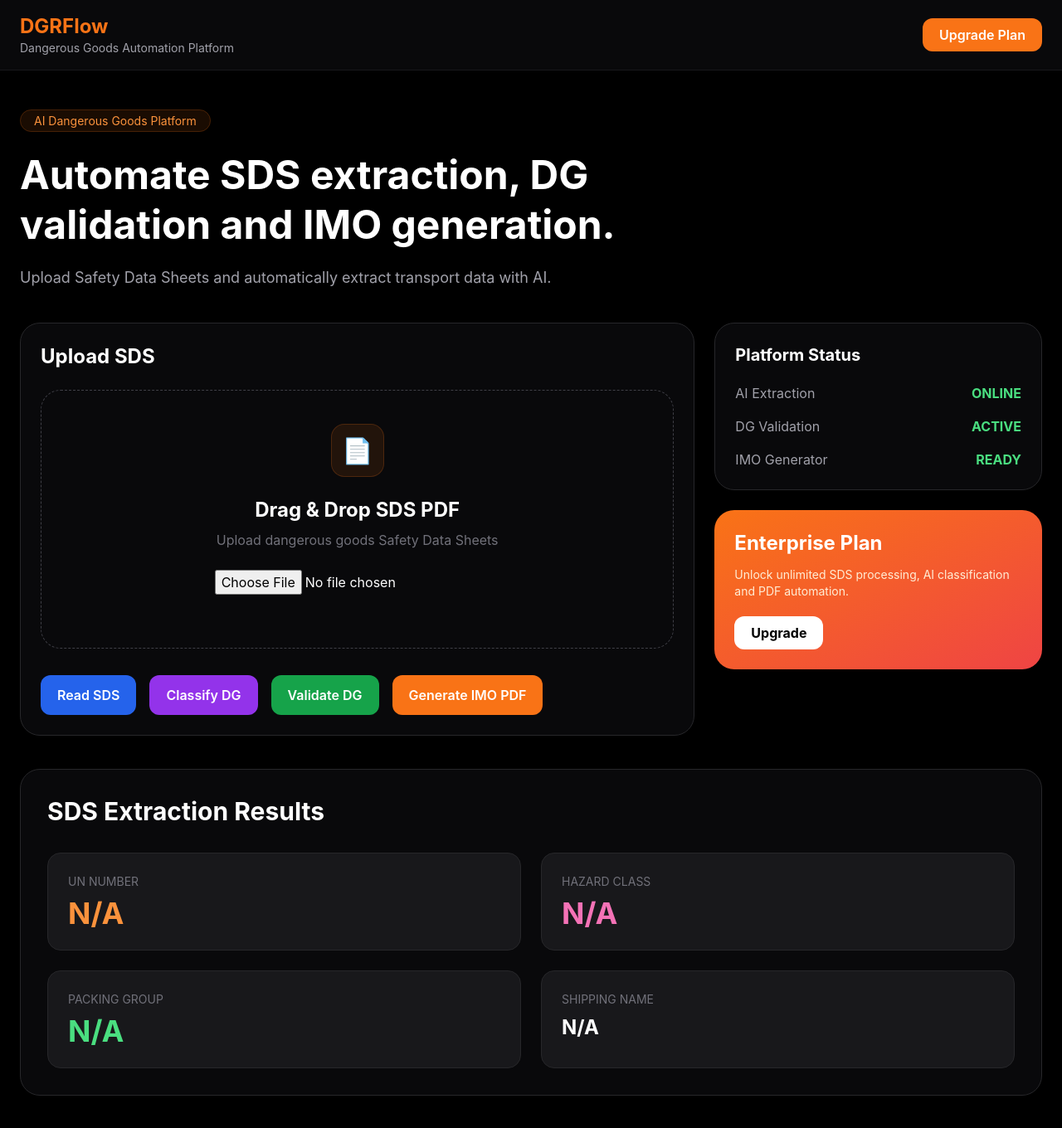
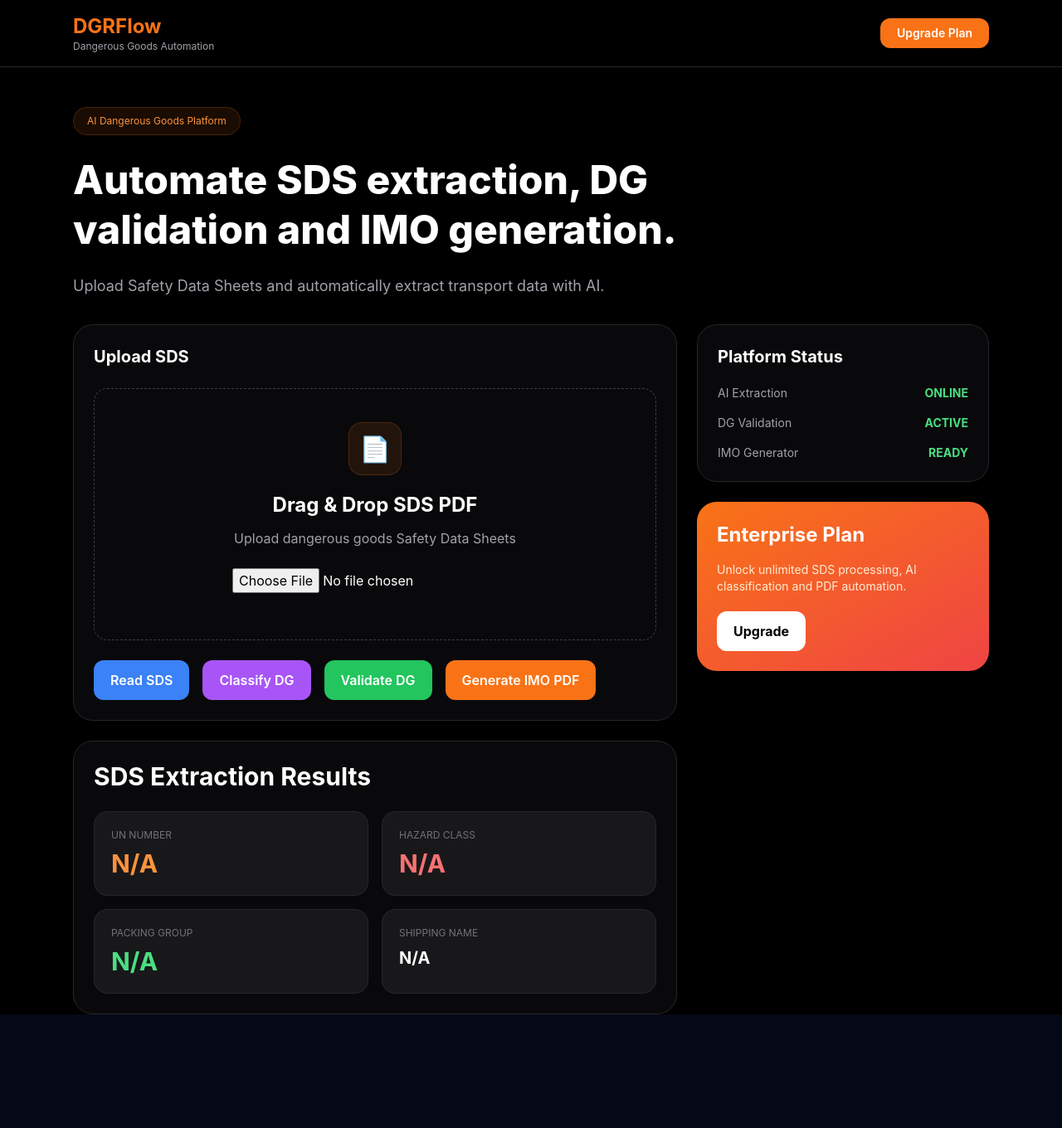
Before and after one commit to amardeus02-sudo/dgrflow, a Next.js app: page /dashboard in a window 1280 px wide. Shown: the top 1360 px of the page at 83% size. After the commit the page ends 1223 px from the top, so only its background shows below. Built offline with nearby package versions, Linux system fonts and the light colour scheme.

Commit message:
Update dashboard.js

```diff
--- a/pages/dashboard.js
+++ b/pages/dashboard.js
@@ -1,173 +1,184 @@
 import { useState } from "react";
 
 export default function Dashboard() {
-  const [file, setFile] = useState(null);
-  const [sdsText, setSdsText] = useState("");
-  const [classification, setClassification] = useState(null);
-  const [validation, setValidation] = useState(null);
+  const [selectedFile, setSelectedFile] = useState(null);
   const [loading, setLoading] = useState(false);
 
+  const [sdsData, setSdsData] = useState(null);
+
+  const [extractionResult, setExtractionResult] = useState({
+    unNumber: "N/A",
+    hazardClass: "N/A",
+    packingGroup: "N/A",
+    shippingName: "N/A",
+    marinePollutant: "N/A",
+    tunnelCode: "N/A",
+  });
+
+  const [classificationResult, setClassificationResult] = useState(null);
+
+  const [validationResult, setValidationResult] = useState(null);
+
   const handleFileChange = (e) => {
-    setFile(e.target.files[0]);
+    const file = e.target.files[0];
+
+    if (!file) return;
+
+    setSelectedFile(file);
   };
 
-  // =========================
-  // READ SDS
-  // =========================
   const handleReadSDS = async () => {
-    if (!file) {
-      alert("Upload SDS first");
+    if (!selectedFile) {
+      alert("Please upload an SDS PDF first.");
       return;
     }
 
-    try {
     setLoading(true);
 
+    try {
       const formData = new FormData();
-      formData.append("file", file);
 
-      const res = await fetch("/api/read-sds", {
+      formData.append("file", selectedFile);
+
+      const response = await fetch("/api/read-sds", {
         method: "POST",
         body: formData,
       });
 
-      const data = await res.json();
+      const data = await response.json();
 
-      if (!data.success) {
-        alert(data.error || "Read SDS failed");
-        return;
+      console.log("READ SDS RESPONSE:", data);
+
+      if (!response.ok) {
+        throw new Error(data.error || "Failed to read SDS");
       }
 
-      setSdsText(data.text);
+      setSdsData(data);
 
-      alert("SDS extracted successfully");
+      setExtractionResult({
+        unNumber: data.un_number || "N/A",
+        hazardClass: data.hazard_class || "N/A",
+        packingGroup: data.packing_group || "N/A",
+        shippingName: data.shipping_name || "N/A",
+        marinePollutant: data.marine_pollutant || "No",
+        tunnelCode: data.tunnel_code || "N/A",
+      });
+
+      alert("SDS extracted successfully!");
     } catch (error) {
       console.error(error);
-      alert("Read SDS error");
+      alert("SDS extraction failed");
     } finally {
       setLoading(false);
     }
   };
 
-  // =========================
-  // CLASSIFY DG
-  // =========================
-  const handleClassify = async () => {
-    if (!sdsText) {
-      alert("Read SDS first");
+  const handleClassifyDG = async () => {
+    if (!sdsData) {
+      alert("Please read the SDS first.");
       return;
     }
 
-    try {
     setLoading(true);
 
-      const res = await fetch("/api/classify", {
+    try {
+      const response = await fetch("/api/classify", {
+        method: "POST",
+        headers: {
+          "Content-Type": "application/json",
+        },
+        body: JSON.stringify(sdsData),
+      });
+
+      const data = await response.json();
+
+      console.log("CLASSIFICATION RESPONSE:", data);
+
+      if (!response.ok) {
+        throw new Error(data.error || "Classification failed");
+      }
+
+      setClassificationResult(data);
+
+      alert("DG classified successfully!");
+    } catch (error) {
+      console.error(error);
+      alert("Classification failed");
+    } finally {
+      setLoading(false);
+    }
+  };
+
+  const handleValidateDG = async () => {
+    if (!classificationResult) {
+      alert("Please classify DG first.");
+      return;
+    }
+
+    setLoading(true);
+
+    try {
+      const response = await fetch("/api/validate", {
+        method: "POST",
+        headers: {
+          "Content-Type": "application/json",
+        },
+        body: JSON.stringify(classificationResult),
+      });
+
+      const data = await response.json();
+
+      console.log("VALIDATION RESPONSE:", data);
+
+      if (!response.ok) {
+        throw new Error(data.error || "Validation failed");
+      }
+
+      setValidationResult(data);
+
+      alert("DG validation completed!");
+    } catch (error) {
+      console.error(error);
+      alert("DG validation failed");
+    } finally {
+      setLoading(false);
+    }
+  };
+
+  const handleGenerateIMO = async () => {
+    if (!validationResult) {
+      alert("Please validate DG first.");
+      return;
+    }
+
+    setLoading(true);
+
+    try {
+      const response = await fetch("/api/generate-pdf", {
         method: "POST",
         headers: {
           "Content-Type": "application/json",
         },
         body: JSON.stringify({
-          text: sdsText,
+          sds: sdsData,
+          classification: classificationResult,
+          validation: validationResult,
         }),
       });
 
-      const data = await res.json();
-
-      if (!data.success) {
-        alert(data.error || "Classification failed");
-        return;
+      if (!response.ok) {
+        throw new Error("Failed to generate IMO PDF");
       }
 
-      let parsed;
-
-      try {
-        parsed = JSON.parse(data.result);
-      } catch {
-        parsed = {
-          raw: data.result,
-        };
-      }
-
-      setClassification(parsed);
-
-      alert("DG classified successfully");
-    } catch (error) {
-      console.error(error);
-      alert("Classification error");
-    } finally {
-      setLoading(false);
-    }
-  };
-
-  // =========================
-  // VALIDATE DG
-  // =========================
-  const handleValidate = async () => {
-    if (!classification) {
-      alert("Classify DG first");
-      return;
-    }
-
-    try {
-      setLoading(true);
-
-      const res = await fetch("/api/validate", {
-        method: "POST",
-        headers: {
-          "Content-Type": "application/json",
-        },
-        body: JSON.stringify({
-          dg: classification,
-        }),
-      });
-
-      const data = await res.json();
-
-      if (!data.success) {
-        alert(data.error || "Validation failed");
-        return;
-      }
-
-      setValidation(data.validation);
-
-      alert("DG validated successfully");
-    } catch (error) {
-      console.error(error);
-      alert("Validation error");
-    } finally {
-      setLoading(false);
-    }
-  };
-
-  // =========================
-  // GENERATE PDF
-  // =========================
-  const handleGeneratePDF = async () => {
-    if (!classification) {
-      alert("Classify DG first");
-      return;
-    }
-
-    try {
-      setLoading(true);
-
-      const res = await fetch("/api/generate-pdf", {
-        method: "POST",
-        headers: {
-          "Content-Type": "application/json",
-        },
-        body: JSON.stringify({
-          dg: classification,
-        }),
-      });
-
-      const blob = await res.blob();
+      const blob = await response.blob();
 
       const url = window.URL.createObjectURL(blob);
 
       const a = document.createElement("a");
+
       a.href = url;
-      a.download = "imo-declaration.pdf";
+
+      a.download = "IMO_Document.pdf";
 
       document.body.appendChild(a);
 
@@ -175,12 +186,10 @@ export default function Dashboard() {
 
       a.remove();
 
-      window.URL.revokeObjectURL(url);
-
-      alert("IMO PDF generated");
+      alert("IMO PDF generated successfully!");
     } catch (error) {
       console.error(error);
-      alert("PDF generation error");
+      alert("IMO PDF generation failed");
     } finally {
       setLoading(false);
     }
@@ -189,124 +198,206 @@ export default function Dashboard() {
   return (
     <div className="min-h-screen bg-black text-white">
       {/* HEADER */}
-      <div className="border-b border-zinc-900 bg-zinc-950">
-        <div className="max-w-7xl mx-auto px-6 py-4 flex justify-between items-center">
+      <header className="border-b border-zinc-800 bg-black">
+        <div className="max-w-6xl mx-auto px-6 py-4 flex justify-between items-center">
           <div>
             <h1 className="text-2xl font-bold text-orange-500">
               DGRFlow
             </h1>
-            <p className="text-zinc-400 text-sm">
-              Dangerous Goods Automation Platform
+
+            <p className="text-xs text-zinc-400">
+              Dangerous Goods Automation
             </p>
           </div>
 
-          <button className="bg-orange-500 hover:bg-orange-600 px-5 py-2 rounded-xl font-semibold transition">
+          <button className="bg-orange-500 hover:bg-orange-600 transition px-5 py-2 rounded-xl text-sm font-semibold">
             Upgrade Plan
           </button>
         </div>
+      </header>
+
+      {/* HERO */}
+      <section className="max-w-6xl mx-auto px-6 pt-12 pb-8">
+        <div className="inline-flex items-center gap-2 bg-orange-500/10 border border-orange-500/20 text-orange-400 px-4 py-2 rounded-full text-xs mb-6">
+          AI Dangerous Goods Platform
         </div>
 
-      {/* HERO */}
-      <div className="max-w-7xl mx-auto px-6 py-12">
-        <div className="mb-10">
-          <span className="bg-orange-500/10 text-orange-400 border border-orange-500/20 px-4 py-1 rounded-full text-sm">
-            AI Dangerous Goods Platform
-          </span>
-
-          <h2 className="text-5xl font-bold mt-6 leading-tight max-w-4xl">
+        <h2 className="text-5xl font-extrabold leading-tight max-w-3xl">
           Automate SDS extraction, DG validation and IMO generation.
         </h2>
 
-          <p className="text-zinc-400 text-lg mt-5 max-w-2xl">
+        <p className="text-zinc-400 text-lg mt-6 max-w-2xl">
           Upload Safety Data Sheets and automatically extract transport data with AI.
         </p>
-        </div>
+      </section>
 
       {/* MAIN GRID */}
-        <div className="grid grid-cols-1 lg:grid-cols-3 gap-6">
+      <section className="max-w-6xl mx-auto px-6 grid grid-cols-1 lg:grid-cols-3 gap-6">
 
-          {/* LEFT PANEL */}
-          <div className="lg:col-span-2 bg-zinc-950 border border-zinc-800 rounded-3xl p-6">
+        {/* LEFT */}
+        <div className="lg:col-span-2 space-y-6">
 
-            <h3 className="text-2xl font-bold mb-6">
+          {/* UPLOAD CARD */}
+          <div className="bg-zinc-950 border border-zinc-800 rounded-3xl p-6">
+            <h3 className="text-xl font-bold mb-6">
               Upload SDS
             </h3>
 
-            {/* UPLOAD AREA */}
-            <div className="border border-dashed border-zinc-700 rounded-3xl p-10 text-center">
-
-              <div className="w-16 h-16 bg-orange-500/10 border border-orange-500/20 rounded-2xl flex items-center justify-center mx-auto mb-6">
-                <span className="text-3xl">📄</span>
+            <div className="border border-dashed border-zinc-700 rounded-2xl p-10 text-center">
+              <div className="w-16 h-16 bg-orange-500/10 border border-orange-500/20 rounded-2xl mx-auto flex items-center justify-center text-3xl mb-5">
+                📄
               </div>
 
-              <h4 className="text-2xl font-bold mb-2">
+              <h4 className="text-2xl font-bold mb-3">
                 Drag & Drop SDS PDF
               </h4>
 
-              <p className="text-zinc-500 mb-6">
+              <p className="text-zinc-400 mb-6">
                 Upload dangerous goods Safety Data Sheets
               </p>
 
               <input
                 type="file"
-                accept="application/pdf"
+                accept=".pdf"
                 onChange={handleFileChange}
-                className="mb-6"
+                className="mb-4"
               />
 
-              {file && (
-                <div className="bg-zinc-900 border border-zinc-800 rounded-2xl p-4 flex justify-between items-center mt-6">
+              {selectedFile && (
+                <div className="bg-zinc-900 border border-zinc-800 rounded-xl p-4 mt-4 text-left">
+                  <div className="flex justify-between items-center">
                     <div>
                       <p className="font-semibold">
-                      {file.name}
+                        {selectedFile.name}
                       </p>
 
-                    <p className="text-zinc-500 text-sm">
+                      <p className="text-sm text-zinc-400">
                         PDF ready for processing
                       </p>
                     </div>
 
-                  <span className="text-green-400 font-bold">
+                    <span className="text-green-400 font-semibold text-sm">
                       READY
                     </span>
+                  </div>
                 </div>
               )}
             </div>
 
-            {/* BUTTONS */}
-            <div className="flex flex-wrap gap-4 mt-8">
-
+            {/* ACTION BUTTONS */}
+            <div className="flex flex-wrap gap-4 mt-6">
               <button
                 onClick={handleReadSDS}
-                className="bg-blue-600 hover:bg-blue-700 px-5 py-3 rounded-xl font-semibold transition"
+                disabled={loading}
+                className="bg-blue-500 hover:bg-blue-600 transition px-5 py-3 rounded-xl font-semibold"
               >
-                {loading ? "Processing..." : "Read SDS"}
+                Read SDS
               </button>
 
               <button
-                onClick={handleClassify}
-                className="bg-purple-600 hover:bg-purple-700 px-5 py-3 rounded-xl font-semibold transition"
+                onClick={handleClassifyDG}
+                disabled={loading}
+                className="bg-purple-500 hover:bg-purple-600 transition px-5 py-3 rounded-xl font-semibold"
               >
-                {loading ? "Processing..." : "Classify DG"}
+                Classify DG
               </button>
 
               <button
-                onClick={handleValidate}
-                className="bg-green-600 hover:bg-green-700 px-5 py-3 rounded-xl font-semibold transition"
+                onClick={handleValidateDG}
+                disabled={loading}
+                className="bg-green-500 hover:bg-green-600 transition px-5 py-3 rounded-xl font-semibold"
               >
-                {loading ? "Processing..." : "Validate DG"}
+                Validate DG
               </button>
 
               <button
-                onClick={handleGeneratePDF}
-                className="bg-orange-500 hover:bg-orange-600 px-5 py-3 rounded-xl font-semibold transition"
+                onClick={handleGenerateIMO}
+                disabled={loading}
+                className="bg-orange-500 hover:bg-orange-600 transition px-5 py-3 rounded-xl font-semibold"
               >
-                {loading ? "Processing..." : "Generate IMO PDF"}
+                Generate IMO PDF
               </button>
             </div>
           </div>
 
-          {/* RIGHT PANEL */}
+          {/* SDS EXTRACTION RESULTS */}
+          <div className="bg-zinc-950 border border-zinc-800 rounded-3xl p-6">
+            <h3 className="text-3xl font-bold mb-6">
+              SDS Extraction Results
+            </h3>
+
+            <div className="grid grid-cols-1 md:grid-cols-2 gap-4">
+
+              <div className="bg-zinc-900 border border-zinc-800 rounded-2xl p-5">
+                <p className="text-xs uppercase text-zinc-500 mb-2">
+                  UN Number
+                </p>
+
+                <h4 className="text-3xl font-bold text-orange-400">
+                  {extractionResult.unNumber}
+                </h4>
+              </div>
+
+              <div className="bg-zinc-900 border border-zinc-800 rounded-2xl p-5">
+                <p className="text-xs uppercase text-zinc-500 mb-2">
+                  Hazard Class
+                </p>
+
+                <h4 className="text-3xl font-bold text-red-400">
+                  {extractionResult.hazardClass}
+                </h4>
+              </div>
+
+              <div className="bg-zinc-900 border border-zinc-800 rounded-2xl p-5">
+                <p className="text-xs uppercase text-zinc-500 mb-2">
+                  Packing Group
+                </p>
+
+                <h4 className="text-3xl font-bold text-green-400">
+                  {extractionResult.packingGroup}
+                </h4>
+              </div>
+
+              <div className="bg-zinc-900 border border-zinc-800 rounded-2xl p-5">
+                <p className="text-xs uppercase text-zinc-500 mb-2">
+                  Shipping Name
+                </p>
+
+                <h4 className="text-xl font-bold">
+                  {extractionResult.shippingName}
+                </h4>
+              </div>
+            </div>
+          </div>
+
+          {/* CLASSIFICATION */}
+          {classificationResult && (
+            <div className="bg-zinc-950 border border-zinc-800 rounded-3xl p-6">
+              <h3 className="text-3xl font-bold mb-6">
+                DG Classification
+              </h3>
+
+              <pre className="bg-zinc-900 p-4 rounded-2xl overflow-auto text-sm">
+                {JSON.stringify(classificationResult, null, 2)}
+              </pre>
+            </div>
+          )}
+
+          {/* VALIDATION */}
+          {validationResult && (
+            <div className="bg-zinc-950 border border-zinc-800 rounded-3xl p-6">
+              <h3 className="text-3xl font-bold mb-6">
+                DG Validation
+              </h3>
+
+              <pre className="bg-zinc-900 p-4 rounded-2xl overflow-auto text-sm">
+                {JSON.stringify(validationResult, null, 2)}
+              </pre>
+            </div>
+          )}
+        </div>
+
+        {/* RIGHT SIDEBAR */}
         <div className="space-y-6">
 
           <div className="bg-zinc-950 border border-zinc-800 rounded-3xl p-6">
@@ -314,7 +405,7 @@ export default function Dashboard() {
               Platform Status
             </h3>
 
-              <div className="space-y-4">
+            <div className="space-y-4 text-sm">
               <div className="flex justify-between">
                 <span className="text-zinc-400">
                   AI Extraction
@@ -348,7 +439,7 @@ export default function Dashboard() {
           </div>
 
           <div className="bg-gradient-to-br from-orange-500 to-red-500 rounded-3xl p-6">
-              <h3 className="text-2xl font-bold mb-3">
+            <h3 className="text-2xl font-bold mb-4">
               Enterprise Plan
             </h3>
 
@@ -356,90 +447,12 @@ export default function Dashboard() {
               Unlock unlimited SDS processing, AI classification and PDF automation.
             </p>
 
-              <button className="bg-white text-black font-bold px-5 py-2 rounded-xl">
+            <button className="bg-white text-black font-bold px-5 py-3 rounded-xl">
               Upgrade
             </button>
           </div>
         </div>
-        </div>
-
-        {/* RESULTS */}
-        <div className="mt-10 bg-zinc-950 border border-zinc-800 rounded-3xl p-8">
-
-          <h3 className="text-3xl font-bold mb-8">
-            SDS Extraction Results
-          </h3>
-
-          <div className="grid grid-cols-1 md:grid-cols-2 gap-6">
-
-            <div className="bg-zinc-900 border border-zinc-800 rounded-2xl p-6">
-              <p className="text-zinc-500 text-sm mb-2">
-                UN NUMBER
-              </p>
-
-              <h4 className="text-4xl font-bold text-orange-400">
-                {classification?.["UN Number"] || "N/A"}
-              </h4>
-            </div>
-
-            <div className="bg-zinc-900 border border-zinc-800 rounded-2xl p-6">
-              <p className="text-zinc-500 text-sm mb-2">
-                HAZARD CLASS
-              </p>
-
-              <h4 className="text-4xl font-bold text-pink-400">
-                {classification?.["Hazard Class"] || "N/A"}
-              </h4>
-            </div>
-
-            <div className="bg-zinc-900 border border-zinc-800 rounded-2xl p-6">
-              <p className="text-zinc-500 text-sm mb-2">
-                PACKING GROUP
-              </p>
-
-              <h4 className="text-4xl font-bold text-green-400">
-                {classification?.["Packing Group"] || "N/A"}
-              </h4>
-            </div>
-
-            <div className="bg-zinc-900 border border-zinc-800 rounded-2xl p-6">
-              <p className="text-zinc-500 text-sm mb-2">
-                SHIPPING NAME
-              </p>
-
-              <h4 className="text-2xl font-bold text-white">
-                {classification?.["Proper Shipping Name"] || "N/A"}
-              </h4>
-            </div>
-          </div>
-
-          {/* VALIDATION */}
-          {validation && (
-            <div className="mt-8 bg-green-500/10 border border-green-500/20 rounded-2xl p-6">
-              <h3 className="text-2xl font-bold text-green-400 mb-2">
-                DG Validation
-              </h3>
-
-              <p className="text-green-200">
-                {validation.message}
-              </p>
-            </div>
-          )}
-
-          {/* SDS TEXT */}
-          {sdsText && (
-            <div className="mt-10">
-              <h3 className="text-2xl font-bold mb-4">
-                Extracted SDS Text
-              </h3>
-
-              <div className="bg-black border border-zinc-800 rounded-2xl p-6 max-h-[400px] overflow-y-auto text-zinc-300 whitespace-pre-wrap">
-                {sdsText}
-              </div>
-            </div>
-          )}
-        </div>
-      </div>
+      </section>
     </div>
   );
 }
```
Lines whose indentation alone changed are shown as unchanged.
